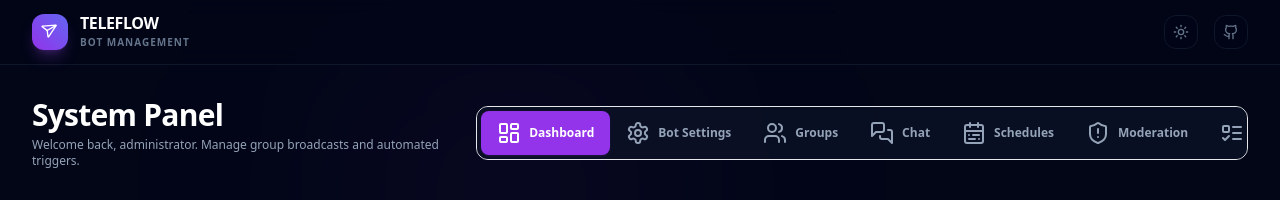
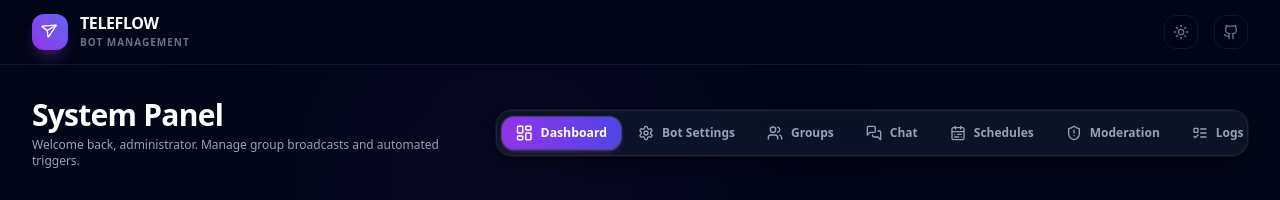
Before and after one commit to NhebPanha/nn_panha_telegram_bot, a Nuxt app: page / in a window 1280 px wide. Shown: the top 200 px of the page. Built offline with nearby package versions, Linux system fonts and the light colour scheme; no server answers.

Commit message:
feat: implement system panel interface with light mode support and initial bot data configuration

```diff
--- a/app/assets/css/main.css
+++ b/app/assets/css/main.css
@@ -28,6 +28,7 @@ html.theme-light .bg-slate-950\/60 { background-color: rgba(255, 255, 255, 0.75)
 html.theme-light .bg-slate-950\/40 { background-color: rgba(255, 255, 255, 0.6); }
 html.theme-light .bg-slate-900 { background-color: #ffffff; }
 html.theme-light .bg-slate-900\/90 { background-color: rgba(255, 255, 255, 0.96); }
+html.theme-light .bg-slate-900\/80 { background-color: rgba(255, 255, 255, 0.92); }
 html.theme-light .bg-slate-900\/60 { background-color: rgba(255, 255, 255, 0.85); }
 html.theme-light .bg-slate-900\/40 { background-color: rgba(255, 255, 255, 0.72); }
 html.theme-light .bg-slate-800 { background-color: #e2e8f0; }
--- a/app/pages/index.vue
+++ b/app/pages/index.vue
@@ -27,16 +27,22 @@ const tabs = [
         </p>
       </div>
 
-      <nav class="flex bg-slate-900/60 border border-slate-850 p-1 rounded-xl w-full sm:w-auto overflow-x-auto no-scrollbar">
+      <nav class="flex items-center bg-slate-900/80 backdrop-blur-xl border border-slate-800/90 p-1.5 rounded-2xl w-full sm:w-auto overflow-x-auto no-scrollbar shadow-lg shadow-black/40 ring-1 ring-white/5 gap-1">
         <button
           v-for="tab in tabs"
           :key="tab.id"
           @click="activeTab = tab.id"
-          class="flex items-center justify-center gap-2 px-4 py-2.5 text-xs font-semibold rounded-lg transition-all whitespace-nowrap"
-          :class="activeTab === tab.id ? 'bg-purple-600 text-white shadow shadow-purple-500/10' : 'text-slate-400 hover:text-slate-200 hover:bg-slate-800/40'"
+          class="group flex items-center justify-center gap-2 px-3.5 py-2 text-xs font-semibold rounded-xl transition-all duration-200 whitespace-nowrap select-none shrink-0"
+          :class="activeTab === tab.id
+            ? 'bg-gradient-to-r from-purple-600 to-indigo-600 text-white shadow-md shadow-purple-500/25 ring-1 ring-white/20 font-bold scale-[1.02]'
+            : 'text-slate-400 hover:text-slate-200 hover:bg-slate-800/60 active:scale-95'"
         >
-          <component :is="tab.icon" class="w-4.5 h-4.5" />
-          {{ tab.name }}
+          <component
+            :is="tab.icon"
+            class="w-4 h-4 transition-all duration-200"
+            :class="activeTab === tab.id ? 'text-white scale-110' : 'text-slate-400 group-hover:text-slate-200'"
+          />
+          <span>{{ tab.name }}</span>
         </button>
       </nav>
     </div>
```
Also changed, not shown: data/bot.json (+1 -14 lines).
